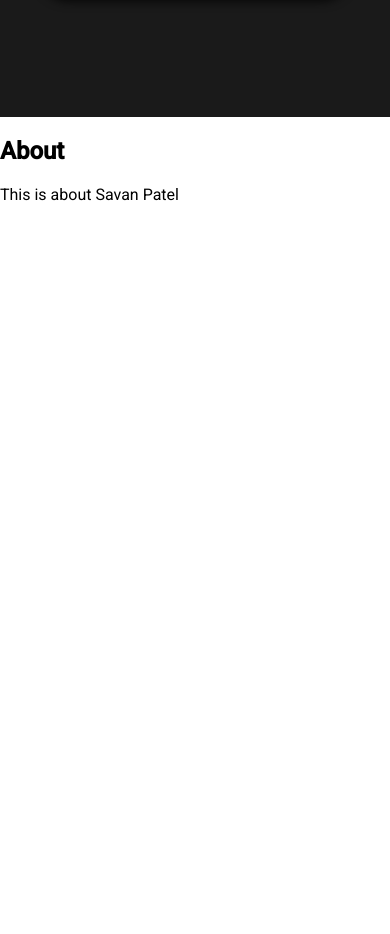
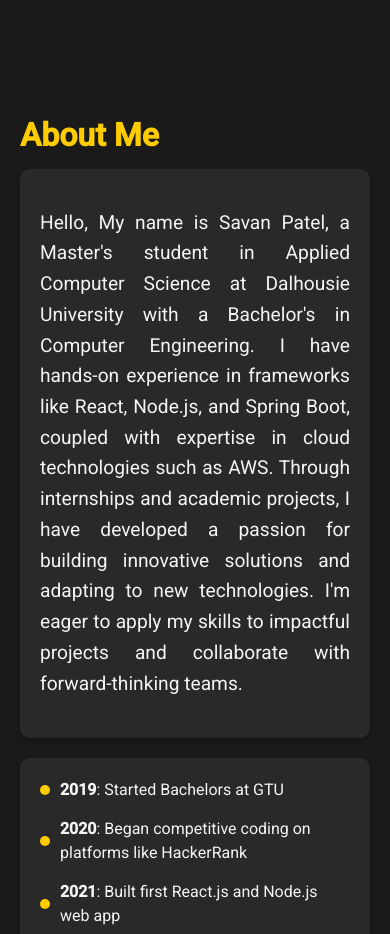
Before and after one commit to Patel-Savan/My-Portfolio, an Angular app in the folder portfolio-frontend/: page / in a window 390 px wide. Shown: the part 805-1739 px from the top of the page. Built offline with nearby package versions, Linux system fonts and the light colour scheme; no server answers.

Commit message:
Add : About Section

```diff
--- a/portfolio-frontend/src/app/app.component.scss
+++ b/portfolio-frontend/src/app/app.component.scss
@@ -1,6 +1,5 @@
 .section {
-  height: 100vh;
-  scroll-margin-top: 90px;
+  width: 100%;
 }
 
 #home {
@@ -25,10 +24,10 @@
 }
 
 @media screen and (min-width: 768px) {
-    .section {
-      height: 100vh;
-      scroll-margin-top: 70px;
-    }
+  .section {
+    min-height: 100%;
+    scroll-margin-top: 70px;
+  }
   .content {
     padding-top: 64px;
     transition: padding-top 0.3s ease;
@@ -37,12 +36,11 @@
 
 @media screen and (max-width: 768px) {
   .section {
-    height: 100vh;
-    scroll-margin-top: 90px;
+    min-height: 75%;
+    scroll-margin-top: 50px;
   }
 
   .mobile-content {
-    padding-top: 20%;
     transition: padding-top 0.3s ease;
   }
 }
--- a/portfolio-frontend/src/app/app.config.ts
+++ b/portfolio-frontend/src/app/app.config.ts
@@ -1,9 +1,10 @@
 import { ApplicationConfig, provideZoneChangeDetection } from '@angular/core';
 import { provideRouter } from '@angular/router';
+import { provideHttpClient } from '@angular/common/http';
 
 import { routes } from './app.routes';
 import { provideAnimationsAsync } from '@angular/platform-browser/animations/async';
 
 export const appConfig: ApplicationConfig = {
-  providers: [provideZoneChangeDetection({ eventCoalescing: true }), provideRouter(routes), provideAnimationsAsync(), provideAnimationsAsync()]
+  providers: [provideHttpClient(), provideZoneChangeDetection({ eventCoalescing: true }), provideRouter(routes), provideAnimationsAsync(), provideAnimationsAsync()]
 };
--- a/portfolio-frontend/src/app/components/about/about.component.html
+++ b/portfolio-frontend/src/app/components/about/about.component.html
@@ -1,2 +1,56 @@
-<h2>About</h2>
-<p>This is about Savan Patel</p>
+<section id="about" class="about-section">
+  <div class="about-content">
+    <h2>About Me</h2>
+    <div class="content-wrapper">
+
+      <div class="summary-box">
+        <p>
+          Hello, My name is Savan Patel, a Master's student in Applied Computer Science
+          at Dalhousie University with a Bachelor's in Computer Engineering. I
+          have hands-on experience in frameworks like React, Node.js, and Spring
+          Boot, coupled with expertise in cloud technologies such as AWS.
+          Through internships and academic projects, I have developed a passion
+          for building innovative solutions and adapting to new technologies.
+          I'm eager to apply my skills to impactful projects and collaborate
+          with forward-thinking teams.
+        </p>
+      </div>
+      <div class="timeline">
+        <div class="timeline-event" *ngFor="let event of timeline">
+          <div class="timeline-dot"></div>
+          <div class="timeline-description">
+            <strong>{{ event.year }}</strong>: {{ event.description }}
+          </div>
+        </div>
+      </div>
+    </div>
+
+    <div class="skills">
+      <h3>My Skills</h3>
+      <div
+        class="skills-category"
+        *ngFor="let category of groupedSkills | keyvalue : sortSkills"
+      >
+        <h4>{{ category.key }}</h4>
+        <ul>
+          <li *ngFor="let skill of category.value">{{ skill }}</li>
+        </ul>
+      </div>
+    </div>
+
+    <div class="education">
+      <h3>Education</h3>
+      <div class="education-cards">
+        <app-education
+          *ngFor="let edu of educationList"
+          [degree]="edu.degree"
+          [institution]="edu.institution"
+          [year]="edu.year"
+          [grade]="edu.grade"
+          [location]="edu.location"
+        >
+        </app-education>
+      </div>
+    </div>
+  </div>
+</section>
--- a/portfolio-frontend/src/app/components/about/about.component.scss
+++ b/portfolio-frontend/src/app/components/about/about.component.scss
@@ -0,0 +1,192 @@
+.about-section {
+  padding: 50px 20px;
+  background: #1a1a1a;
+  color: #f4f4f4;
+
+  .about-content {
+    width: 100%;
+    padding-bottom: 20px;
+    margin: auto;
+
+    h2 {
+      font-size: 2rem;
+      color: #ffcc00;
+      margin-bottom: 15px;
+    }
+
+    .content-wrapper {
+      display: flex;
+      flex-wrap: nowrap;
+      justify-content: space-between;
+      align-items: stretch;
+      gap: 20px;
+
+      .summary-box {
+        flex: 1 1 50%;
+        padding: 20px;
+        background: #292929;
+        border-radius: 10px;
+        box-shadow: 0 4px 6px rgba(0, 0, 0, 0.2);
+
+        p {
+          font-size: 1.2rem;
+          line-height: 1.6;
+          text-align: justify;
+        }
+      }
+
+      .timeline {
+        flex: 1 1 40%;
+        padding: 20px;
+        background: #292929;
+        border-radius: 10px;
+        box-shadow: 0 4px 6px rgba(0, 0, 0, 0.2);
+        max-height: 400px;
+        overflow-y: auto;
+
+        &::-webkit-scrollbar {
+          width: 8px;
+        }
+
+        &::-webkit-scrollbar-thumb {
+          background-color: #ffcc00;
+          border-radius: 10px;
+        }
+
+        &::-webkit-scrollbar-thumb:hover {
+          background-color: #e6b800;
+        }
+
+        &::-webkit-scrollbar-track {
+          background-color: #333;
+          border-radius: 10px;
+        }
+
+        .timeline-event {
+          display: flex;
+          align-items: center;
+          margin-bottom: 15px;
+
+          &:last-child {
+            margin-bottom: 0;
+          }
+
+          .timeline-dot {
+            width: 10px;
+            height: 10px;
+            background: #ffcc00;
+            border-radius: 50%;
+            margin-right: 10px;
+            flex-shrink: 0;
+          }
+
+          .timeline-description {
+            font-size: 1rem;
+            line-height: 1.5;
+            color: #f4f4f4;
+          }
+        }
+      }
+    }
+
+    .skills {
+      flex: 1 1 100%;
+      margin-bottom: 30px;
+
+      h3 {
+        font-size: 1.5rem;
+        color: #ffcc00;
+        margin-bottom: 10px;
+      }
+
+      .skills-category {
+        margin-bottom: 20px;
+
+        h4 {
+          font-size: 1rem;
+          color: #ffcc00;
+        }
+
+        ul {
+          list-style: none;
+          display: flex;
+          flex-wrap: wrap;
+          gap: 10px;
+          padding: 0;
+
+          li {
+            flex: 0 1 auto;
+            padding: 5px 10px;
+            background: #333;
+            border-radius: 5px;
+            font-size: 1rem;
+            white-space: nowrap;
+          }
+        }
+      }
+    }
+
+    .education {
+      flex: 1 1 100%;
+
+      h3 {
+        font-size: 1.5rem;
+        color: #ffcc00;
+        margin-bottom: 10px;
+      }
+
+      .education-cards {
+        display: flex;
+        flex-direction: column;
+        gap: 20px;
+      }
+    }
+  }
+
+  @media (max-width: 768px) {
+    .content-wrapper {
+      flex-direction: column;
+
+      .timeline {
+        margin-bottom: 20px;
+      }
+    }
+
+    .summary-box {
+      p {
+        font-size: 1rem;
+      }
+    }
+
+    .skills h3,
+    .education h3 {
+      font-size: 1.3rem;
+    }
+
+    .skills ul li {
+      font-size: 0.9rem;
+      padding: 5px 8px;
+    }
+  }
+
+  @media (max-width: 480px) {
+    h2 {
+      font-size: 1.8rem;
+    }
+
+    .summary-box p {
+      font-size: 0.9rem;
+    }
+
+    .timeline {
+      .timeline-description {
+        font-size: 0.9rem;
+      }
+    }
+
+    .skills ul li {
+      font-size: 0.8rem;
+      padding: 5px;
+    }
+  }
+}
--- a/portfolio-frontend/src/app/components/about/about.component.ts
+++ b/portfolio-frontend/src/app/components/about/about.component.ts
@@ -1,11 +1,71 @@
-import { Component } from '@angular/core';
+import { Component, OnInit } from '@angular/core';
+import { ApiService } from '../../services/api.service';
+import { CommonModule, NgFor } from '@angular/common';
+import { EducationComponent } from '../cards/education/education.component';
 
 @Component({
   selector: 'app-about',
-  imports: [],
+  imports: [NgFor, EducationComponent, CommonModule],
   templateUrl: './about.component.html',
   styleUrl: './about.component.scss'
 })
-export class AboutComponent {
+export class AboutComponent implements OnInit {
+
+  timeline = [
+    { year: "2019", description: "Started Bachelors at GTU" },
+    { year: "2020", description: "Began competitive coding on platforms like HackerRank" },
+    { year: "2021", description: "Built first React.js and Node.js web app" },
+    { year: "2022", description: "Interned at TatvaSoft Pvt. Ltd." },
+    { year: "2023", description: "Interned as Web Developer at Tech Elecon Pvt. Ltd." },
+    { year: "2023", description: "Graduated with Bachelor's in Computer Engineering" },
+    { year: "2023", description: "Interned as Full Stack Developer at BrainyBeam Technologies" },
+    { year: "2024", description: "Moved to Halifax for Master's at Dalhousie University" },
+  ];
+
+  educationList = [
+    {
+      degree: "Masters of Applied Computer Science",
+      institution: "Dalhousie University",
+      year: "2024 - Present",
+      grade: "4.23 GPA",
+      location: "Halifax, Nova Scotia, Canada"
+    },
+    {
+      degree: "Bachelors of Computer Engineering",
+      institution: "Gujarat Technological University",
+      year: "2019 - 2023",
+      grade: "9.05 CGPA",
+      location: "Ahmedabad, Gujarat, India"
+    },
+  ];
+
+  groupedSkills: { [category: string]: string[] } = {};
+
+  constructor(private apiService : ApiService){}
+
+  ngOnInit(): void {
+    this.fetchSkills();
+  }
+
+  skillOrder = ['Programming Language', 'Cloud and DevOps', 'Frontend', 'Backend', 'Testing'];
+
+  sortSkills = (a: any, b: any) => {
+    const orderA = this.skillOrder.indexOf(a.key);
+    const orderB = this.skillOrder.indexOf(b.key);
+    return orderA - orderB;
+  };
+
+  fetchSkills(): void {
+    this.apiService.getSkills().subscribe(
+      (data) => {
+        this.groupedSkills = data;
+        console.log(data);
+
+      },
+      (error) => {
+        console.log('Error Fetching Skills', error);
+      }
+    )
+  }
 
 }
--- /dev/null
+++ b/portfolio-frontend/src/app/components/cards/education/education.component.html
@@ -0,0 +1,6 @@
+<div class="education-card">
+    <h4>{{ degree }}</h4>
+    <p>{{ institution }} | <em>{{ grade }}</em></p>
+    <p>{{ location}}</p>
+    <p>{{ year }}</p>
+  </div>
--- /dev/null
+++ b/portfolio-frontend/src/app/components/cards/education/education.component.scss
@@ -0,0 +1,34 @@
+.education-card {
+    margin-bottom: 20px;
+    padding: 15px;
+    border: 1px solid #6c6767;
+    border-radius: 8px;
+    background: #333;
+    box-shadow: 0 4px 6px rgba(0, 0, 0, 0.1);
+
+    h4 {
+      font-size: 1.5rem;
+      color: #ffcc00;
+      margin-bottom: 5px;
+    }
+
+    p {
+      font-size: 1rem;
+      margin: 5px 0;
+      color: #f4f4f4;
+    }
+
+    em {
+      font-style: italic;
+      color: #ffcc00;
+    }
+
+    &:hover {
+      transform: scale(1.02);
+      box-shadow: 0 6px 10px rgba(0, 0, 0, 0.2);
+    }
+  }
+
+  .education-card:last-child {
+    margin-bottom: 0 !important;
+  }
--- /dev/null
+++ b/portfolio-frontend/src/app/services/api.service.ts
@@ -0,0 +1,36 @@
+import { HttpClient } from '@angular/common/http';
+import { Injectable } from '@angular/core';
+import { map, Observable } from 'rxjs';
+
+@Injectable({
+  providedIn: 'root'
+})
+export class ApiService {
+
+  constructor(private http: HttpClient) {}
+
+  private baseUrl = 'http://localhost:5000/api';
+
+  getSkills(): Observable<any> {
+    return this.http.get(`${this.baseUrl}/skill`).pipe(
+      map((skills:any) => {
+        return skills.reduce((grouped: any, skill: any) => {
+          const category = skill.category;
+          if (!grouped[category]) {
+            grouped[category] = [];
+          }
+          grouped[category].push(skill.name);
+          return grouped;
+        }, {});
+      })
+    );;
+  }
+
+  getProjects(): Observable<any> {
+    return this.http.get(`${this.baseUrl}/projects`);
+  }
+
+  getExperiences(): Observable<any> {
+    return this.http.get(`${this.baseUrl}/experience`);
+  }
+}
```
Also changed, not shown: portfolio-frontend/src/app/components/cards/education/education.component.ts (added, +15 -0 lines), 2 other files (tests, documents, lock files or other folders).
